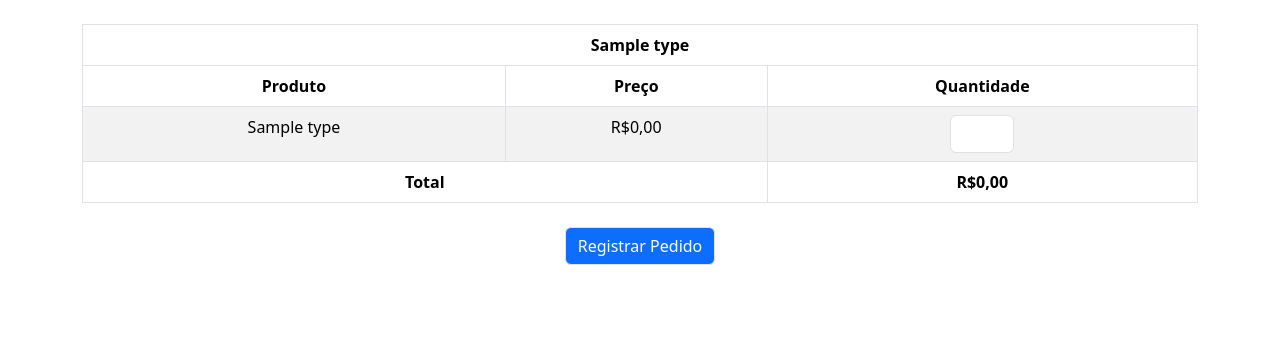
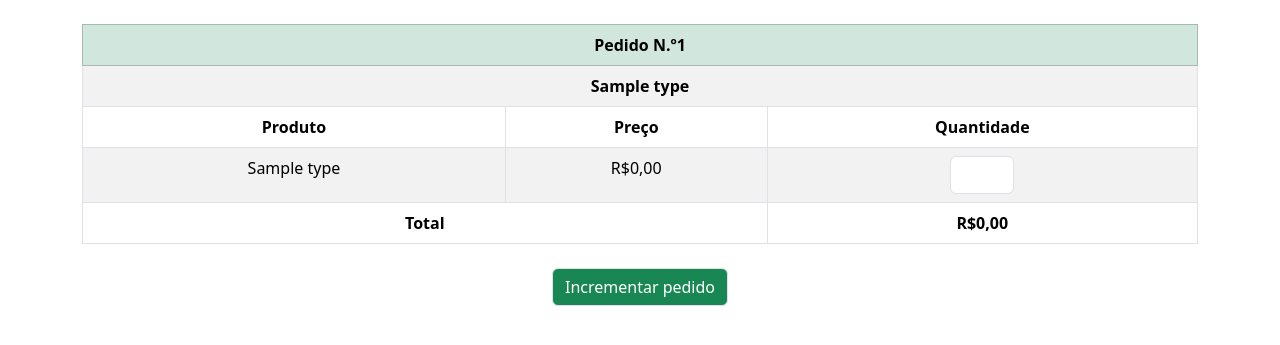
Before and after one commit to luizfldomingues/limas, a Flask app: template templates/increment-order.html in a window 1280 px wide. Shown: the part 64-409 px from the top of the page. Run offline with Flask 3, Linux system fonts and the light colour scheme; the template is opened without the code that fills it: most values are stand-ins (such as "Sample title", 1, 10 or a date in 2020); parts of the project's set-up code (start-up, migrations or seed data) failed here and were passed over.

Commit message:
ux: improve increment order layout

```diff
--- a/templates/increment-order.html
+++ b/templates/increment-order.html
@@ -11,5 +11,5 @@ Incrementar pedido
 
 {% block main %}
 {% from "macros.html" import edit_order %}
-{{edit_order("/increment-order", products, False, order_id)}}
+{{edit_order(action="/increment-order", products=products, edit_customer_info=False, order=order, color="success", confirm_button="Incrementar pedido")}}
 {% endblock %}
--- a/templates/macros.html
+++ b/templates/macros.html
@@ -1,4 +1,4 @@
-{% macro edit_order(action, products, edit_customer_info=False, order=False) %}
+{% macro edit_order(action, products, edit_customer_info=False, order=False, color="primary", confirm_button="Confirmar") %}
     <form action="{{ action }}" method="post">
         {% if order %}
         <span>
@@ -26,8 +26,13 @@
         {% endif %}
         <div class="py-1 my-1">
             <table class="table table-bordered table-striped">
+                {% if order %}
+                <thead>
+                <tr class="table-{{ color }}"><th colspan="3">Pedido N.º{{ order.id }}</th></tr>
+                </thead>
+                {% endif %}
             {% for type in products %}
-                <thead class="thead-dark">
+                <tbody class="thead">
                     <tr>
                         <th colspan="3">{{ type.type | capitalize }}</th>
                     </tr>
@@ -36,7 +41,7 @@
                         <th>Preço</th>
                         <th>Quantidade</th>
                     </tr>
-                </thead>
+                </tbody>
                 <tbody>
                 {% for product in type.products %}
                 <tr>
@@ -63,6 +68,6 @@
                 </tfoot>
             </table>
         </div>
-        <button class="border btn btn-primary" type="submit">Registrar Pedido</button>
+        <button class="border btn btn-{{ color }}" type="submit">{{ confirm_button }}</button>
     </form>
 {% endmacro %}
```
